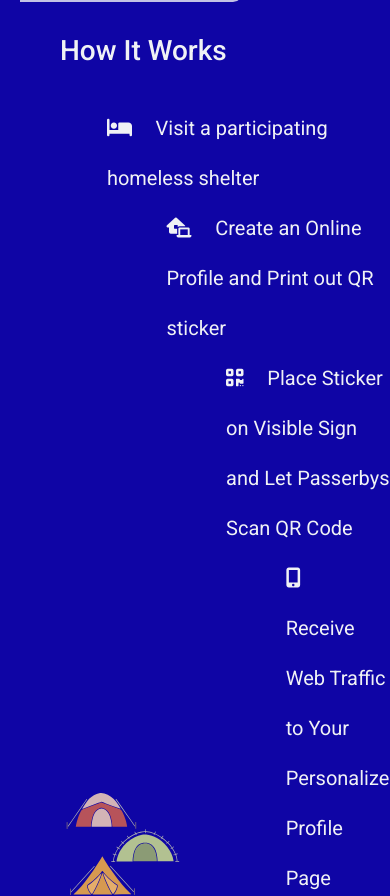
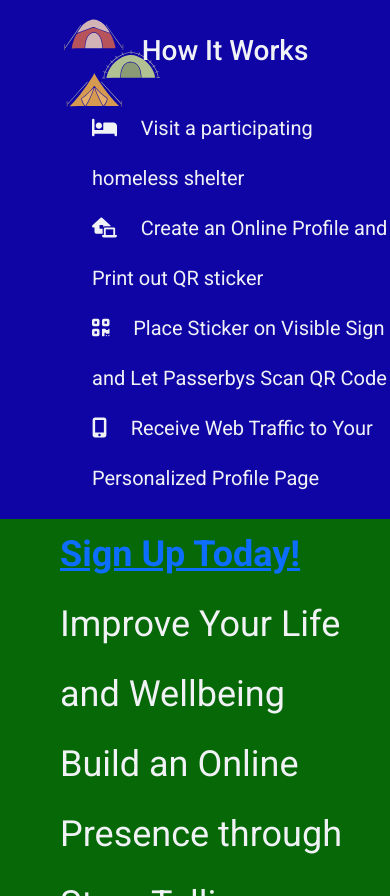
Before and after one commit to nebula1989/UpOnYourLuck, a Django app: page / in a window 390 px wide; the page is wider, and only the part inside the window is pictured. Shown: the part 457-1353 px from the top of that part. Run offline with Django 4.2, Linux system fonts and the light colour scheme; some libraries are stand-ins or nearby versions.

Commit message:
updated styles for tablet view

```diff
--- a/welcome/static/welcome/styles.css
+++ b/welcome/static/welcome/styles.css
@@ -225,7 +225,104 @@ footer p {
 
 /* Mobile Media Query */
 @media (max-width: 991px) {
+  body {
+    width: 100%;
+  }
+
   .register-cta {
-    background-color: yellow;
+    background-size: cover;
+
+    width: 100%;
+    flex-direction: column;
+    justify-content: center;
+  }
+
+  #right-register-buttons {
+    flex-direction: row;
+    gap: 4em;
+  }
+
+  #right-register-buttons a {
+    margin-top: 2.5em;
+  }
+
+  /* Business Process */
+
+  .business-process {
+    background-position: top left 3em;
+    background-size: 8em 8em;
+  }
+
+  .business-process h2 {
+    text-align: center;
+  }
+
+  #business-process-li-1 {
+    margin-left: 0;
+  }
+
+  #business-process-li-2 {
+    margin-left: 0;
+  }
+
+  #business-process-li-3 {
+    margin-left: 0;
+  }
+
+  #business-process-li-4 {
+    margin-left: 0;
+  }
+
+  /* homeless-advantages */
+  .homeless-advantages {
+    display: flex;
+    flex-direction: column;
+    align-items: center;
+  }
+
+  .homeless-advantages-right img {
+    max-width: 100%;
+  }
+
+  /* donator-advantages */
+  .donator-advantages {
+    flex-direction: column;
+  }
+
+  .donator-advantages-right {
+    order: 1;
+  }
+
+  .donator-advantages-left {
+    margin: 0 auto;
+  }
+
+  .donator-advantages-left img {
+    max-width: 100%;
+  }
+
+  .donator-advantages-right {
+    background-size: 10em;
+  }
+
+  /* Reviews */
+  .reviews {
+    flex-direction: column;
+    justify-content: center;
+    padding-top: 50px;
+    padding-bottom: 50px;
+  }
+
+  .review {
+    min-width: 80%;
+    height: 10em;
+  }
+
+  .reviews i {
+    display: none;
+  }
+
+  .review p:last-child {
+    margin-top: 1em;
   }
 }
```
